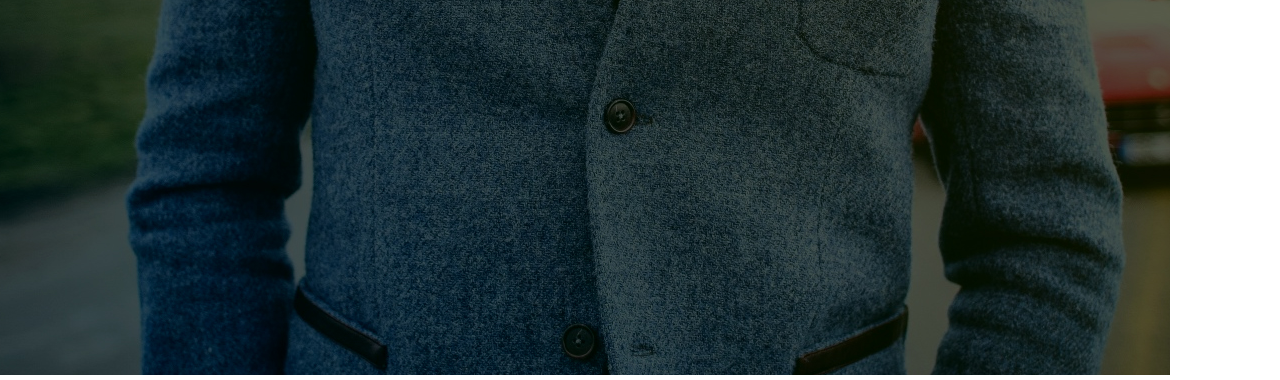
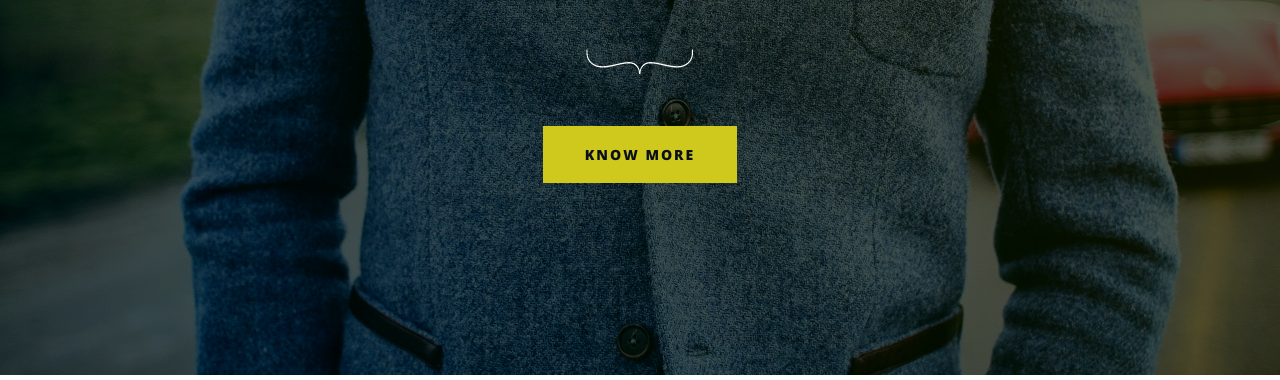
Before and after one commit to ataullah454/home-work-7, a plain HTML site: page index.html in a window 1280 px wide. Shown: the part 420-800 px from the top of the page. Drawn offline with nearby package versions, Linux system fonts and the light colour scheme.

Commit message:
Update index.html

```diff
--- a/index.html
+++ b/index.html
@@ -28,14 +28,14 @@
  <!---navigation bar end-->
 
  <!--headjing section start-->
-<div class="row">
-    <div class="">
-        <div class="banner">
-            <div class="container">
+<div class="banner">
+    <div class="container">
+        <div class="row">
+            <div class="">
              <h3>Lorem ipsum dolor sit iusmod tempor </h3>
              <h1>incididunt bore</h1>
              <p>Orem ipsum dolor sit amet, consectetur</p>
-             <img src="../2/image/1.png" alt="">
+             <img src="./image/1.png" alt="">
              <a href="#">know more</a>
             </div>
     </div>
```
